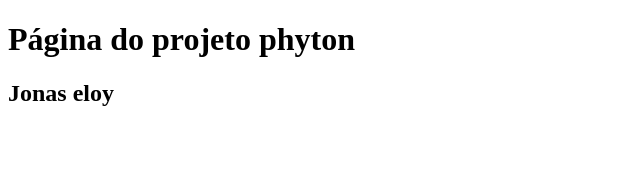
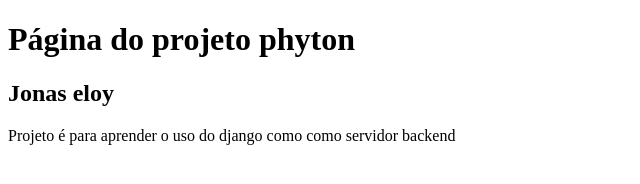
Before and after one commit to Jonaseloy00/git1309, a plain HTML site: page index.html in a window 1280 px wide. Shown: the whole page, without its empty margins (0-640 px from the left). Drawn offline with Linux system fonts and the light colour scheme.

Commit message:
adicionado descrição do projeto

```diff
--- a/index.html
+++ b/index.html
@@ -8,6 +8,6 @@
 <body>
     <h1>Página do projeto phyton</h1>
     <h2>Jonas eloy</h2>
-
+    <p>Projeto é para aprender o uso do django como como servidor backend</p>
 </body>
 </html>
```
